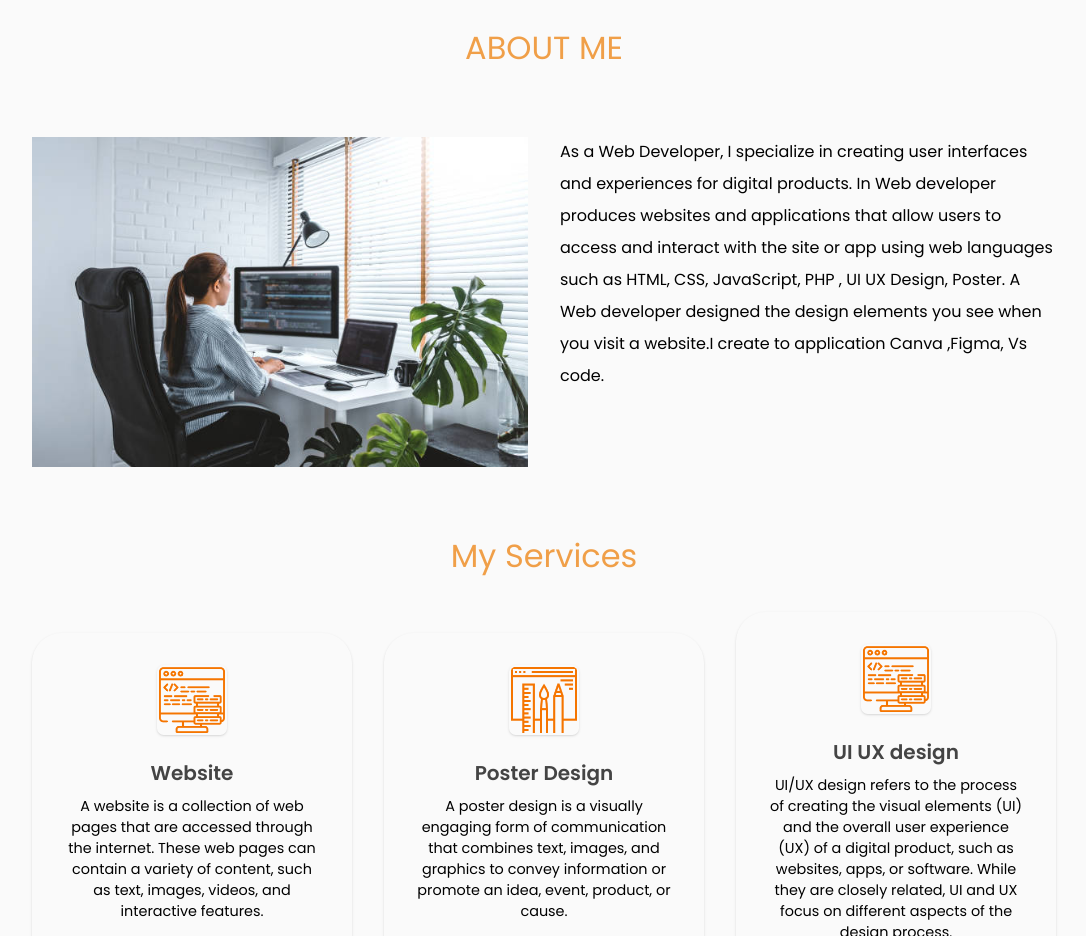
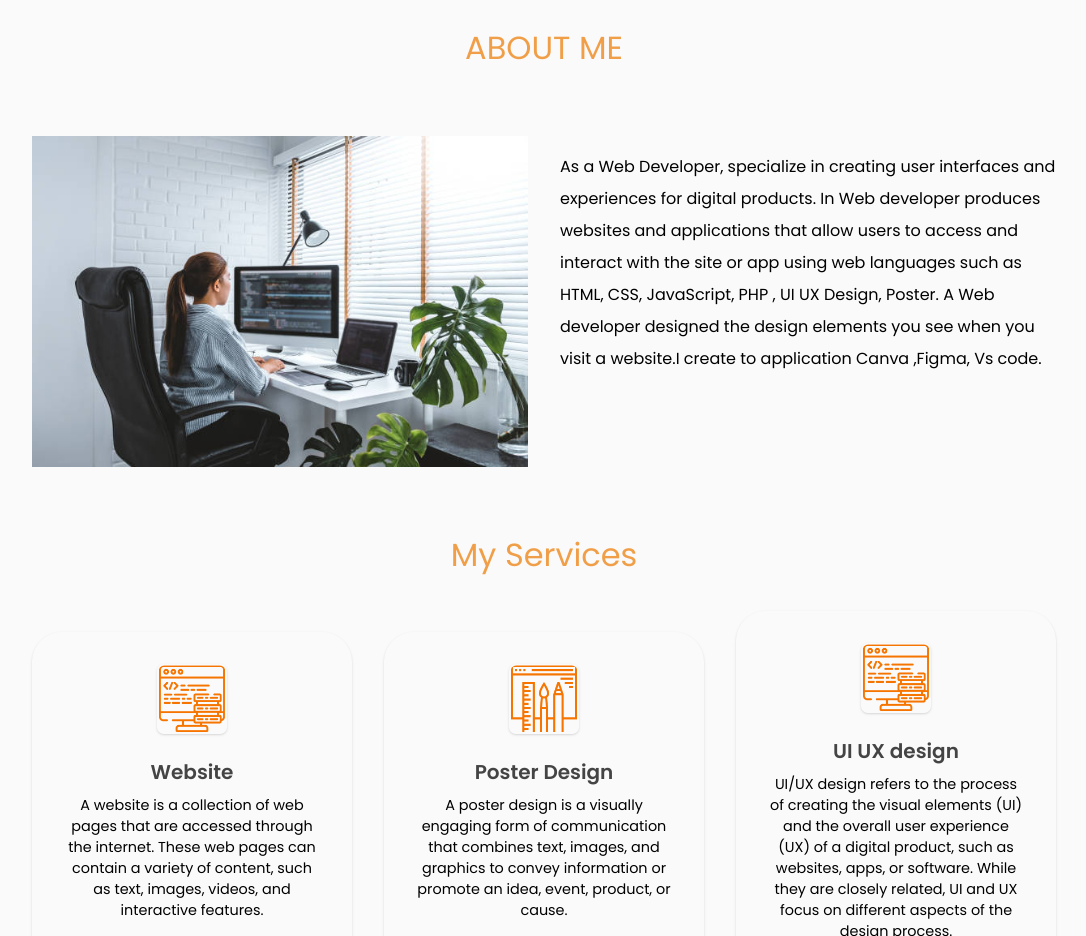
Before and after one commit to SuPyaeTZ/SPTZ-Portfolio, a plain HTML site: page index.html in a window 1280 px wide. Shown: the part 840-1776 px from the top of the page, without its empty margins (96-1182 px from the left). Drawn offline with nearby package versions, Linux system fonts and the light colour scheme.

Commit message:
Update index.html

```diff
--- a/index.html
+++ b/index.html
@@ -117,7 +117,7 @@
         </div>
         <div class="about__content">
           <p>
-            As a Web Developer, I specialize in creating user interfaces and experiences for digital products. In Web developer produces websites and applications that allow users to access and interact with the site or app using web languages such as HTML, CSS, JavaScript, PHP , UI UX Design, Poster. A Web developer designed the design elements you see when you visit a website.I create to application Canva ,Figma, Vs code.
+            As a Web Developer,  specialize in creating user interfaces and experiences for digital products. In Web developer produces websites and applications that allow users to access and interact with the site or app using web languages such as HTML, CSS, JavaScript, PHP , UI UX Design, Poster. A Web developer designed the design elements you see when you visit a website.I create to application Canva ,Figma, Vs code.
           </p>
 
           <div class="featured-text-btn">
```
